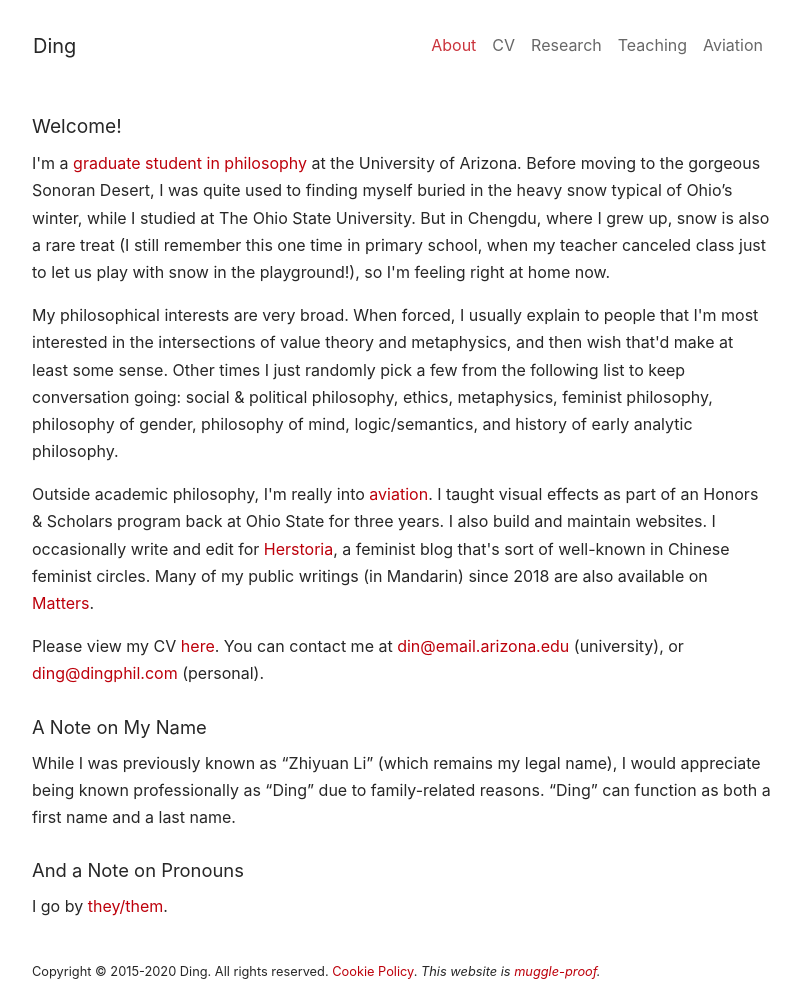
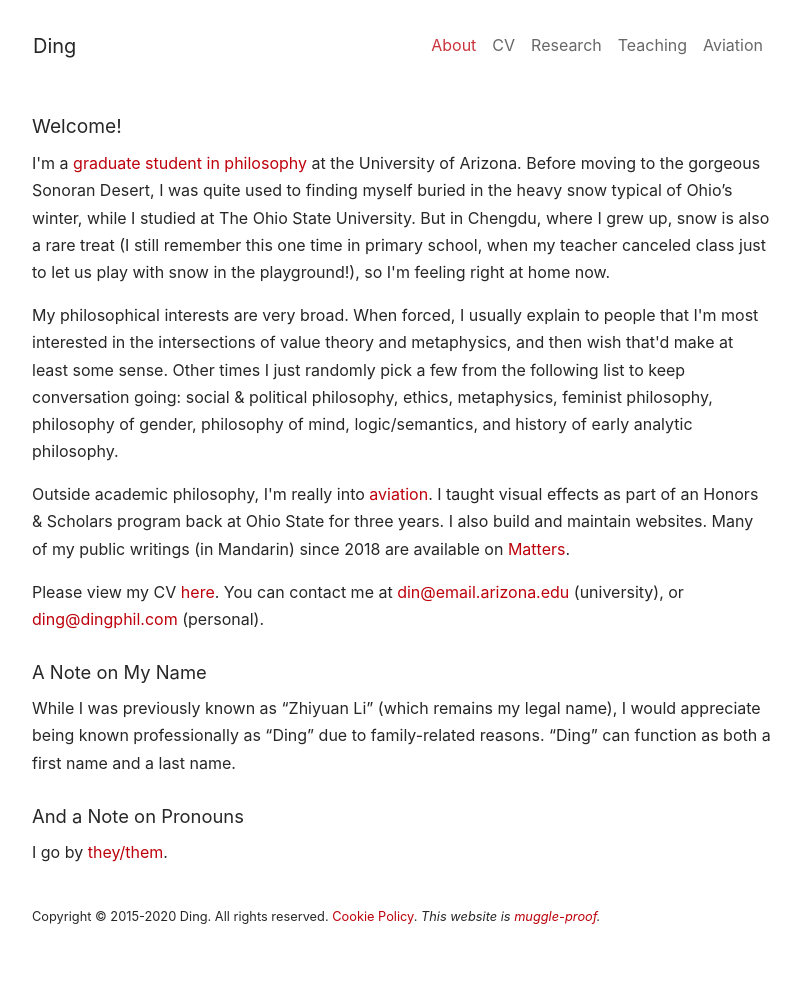
Before and after one commit to dingherself/dingherself.github.io, a Jekyll site: the page built from index.html, in a window 1280 px wide and 1000 px high. Shown: the whole window, without its empty margins (238-1039 px from the left). Built offline with Jekyll 4.4.1, drawn with Linux system fonts in a browser that asks for light colours; nearby versions of some CDN libraries.

Commit message:
no herstoria

```diff
--- a/index.html
+++ b/index.html
@@ -8,7 +8,7 @@ order: 1
 <h5 style="padding-top: 0.75rem">Welcome!</h5>
 <p>I'm a <a href="https://philosophy.arizona.edu/people/ding-zhiyuan-li">graduate student in philosophy</a> at the University of Arizona. Before moving to the gorgeous Sonoran Desert, I was quite used to finding myself buried in the heavy snow typical of Ohio’s winter, while I studied at The Ohio State University. But in Chengdu, where I grew up, snow is also a rare treat (I still remember this one time in primary school, when my teacher canceled class just to let us play with snow in the playground!), so I'm feeling right at home now.</p>
 <p>My philosophical interests are very broad. When forced, I usually explain to people that I'm most interested in the intersections of value theory and metaphysics, and then wish that'd make at least some sense. Other times I just randomly pick a few from the following list to keep conversation going: social & political philosophy, ethics, metaphysics, feminist philosophy, philosophy of gender, philosophy of mind, logic/semantics, and history of early analytic philosophy.</p>
-<p>Outside academic philosophy, I'm really into <a href="https://www.dingphil.com/aviation/">aviation</a>. I taught visual effects as part of an Honors & Scholars program back at Ohio State for three years. I also build and maintain websites. I occasionally write and edit for <a href="https://herstoria.me">Herstoria</a>, a feminist blog that's sort of well-known in Chinese feminist circles. Many of my public writings (in Mandarin) since 2018 are also available on <a href="https://matters.news/@ding">Matters</a>.</p>
+<p>Outside academic philosophy, I'm really into <a href="https://www.dingphil.com/aviation/">aviation</a>. I taught visual effects as part of an Honors & Scholars program back at Ohio State for three years. I also build and maintain websites. Many of my public writings (in Mandarin) since 2018 are available on <a href="https://matters.news/@ding">Matters</a>.</p>
 <script language="JavaScript" type="text/javascript">
   var c = "g-cv.pdf";
   var u = "din";
```
